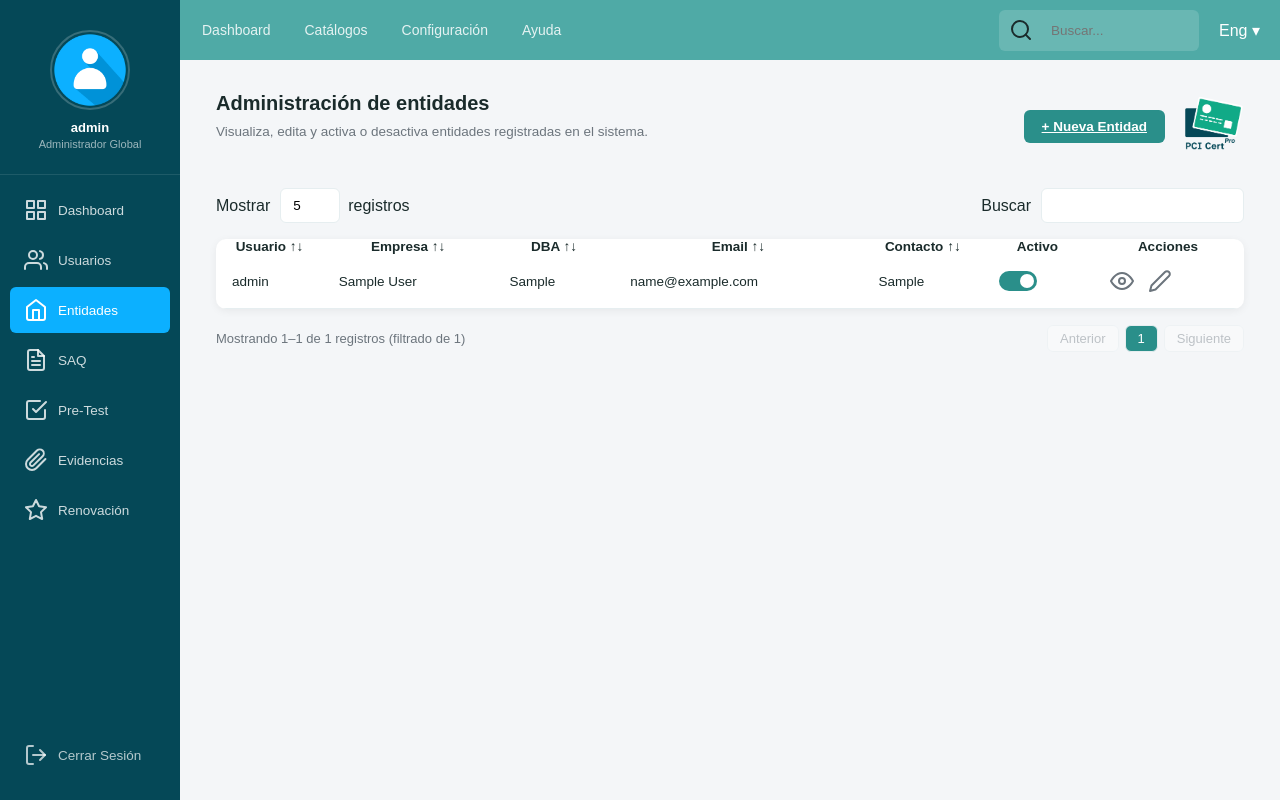
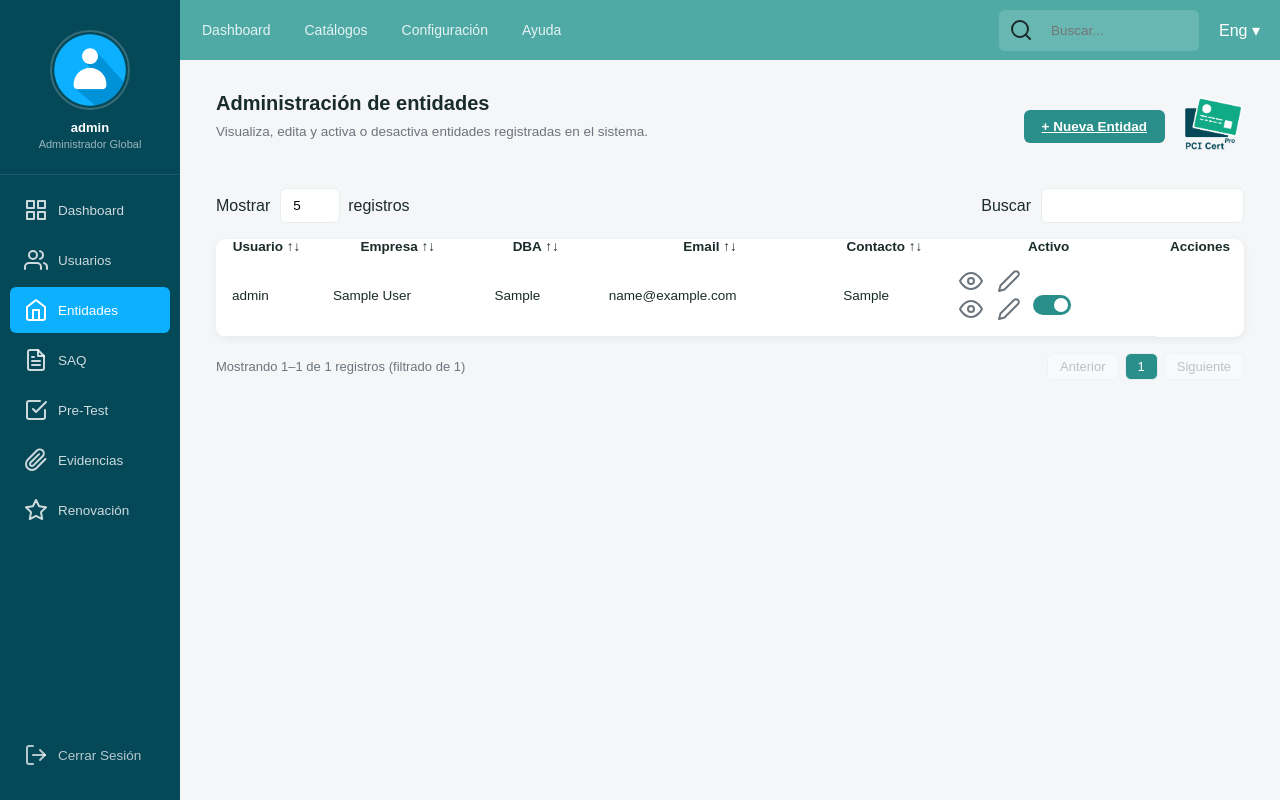
Before and after one commit to Mararen/pcidss, a Django app: page /entidades/ in a window 1280 px wide. Run offline with Django 4.2, Linux system fonts and the light colour scheme; a user stored in the database is signed in; data comes from the database, SQL or seed files in the repository; tables that the repository leaves empty hold one stand-in row (values such as "Sample post").

Commit message:
Usuario CRUD actualizado 3:00am

```diff
--- a/users/templates/users/entidades_lista.html
+++ b/users/templates/users/entidades_lista.html
@@ -107,15 +107,7 @@
                         <td>{{ entidad.email }}</td>
                         <td>{{ entidad.contacto }}</td>
                         <td>
-                            {% url 'entidad_toggle' entidad.pk as toggle_url %}
-                            <label class="switch">
-                                <input type="checkbox"
-                                       {% if entidad.is_active %}checked{% endif %}
-                                       onchange="location.href='{{ toggle_url }}'">
-                                <span class="slider"></span>
-                            </label>
-                        </td>
-                        <td>
+
                             <div class="actions">
                                 <a href="{% url 'entidad_detalle' entidad.pk %}" class="btn-icon" title="Ver">
                                     <i data-feather="eye"></i>
@@ -123,6 +115,24 @@
                                 <a href="{% url 'entidad_editar' entidad.pk %}" class="btn-icon" title="Editar">
                                     <i data-feather="edit-2"></i>
                                 </a>
+                            </div>
+
+                            <div class="actions">
+                              <a href="{% url 'entidad_detalle' entidad.pk %}" class="btn-icon" title="Ver">
+                                    <i data-feather="eye"></i>
+                              </a>
+
+                              <a href="{% url 'entidad_editar' entidad.pk %}" class="btn-icon" title="Editar">
+                                  <i data-feather="edit-2"></i>
+                               </a>
+
+                               {% url 'entidad_toggle' entidad.pk as toggle_url %}
+                              <label class="switch" title="Activar / Desactivar">
+                                 <input type="checkbox"
+                                        {% if entidad.is_active %}checked{% endif %}
+                                           onchange="location.href='{{ toggle_url }}'">
+                                   <span class="slider"></span>
+                             </label>
                             </div>
                         </td>
                     </tr>
```
